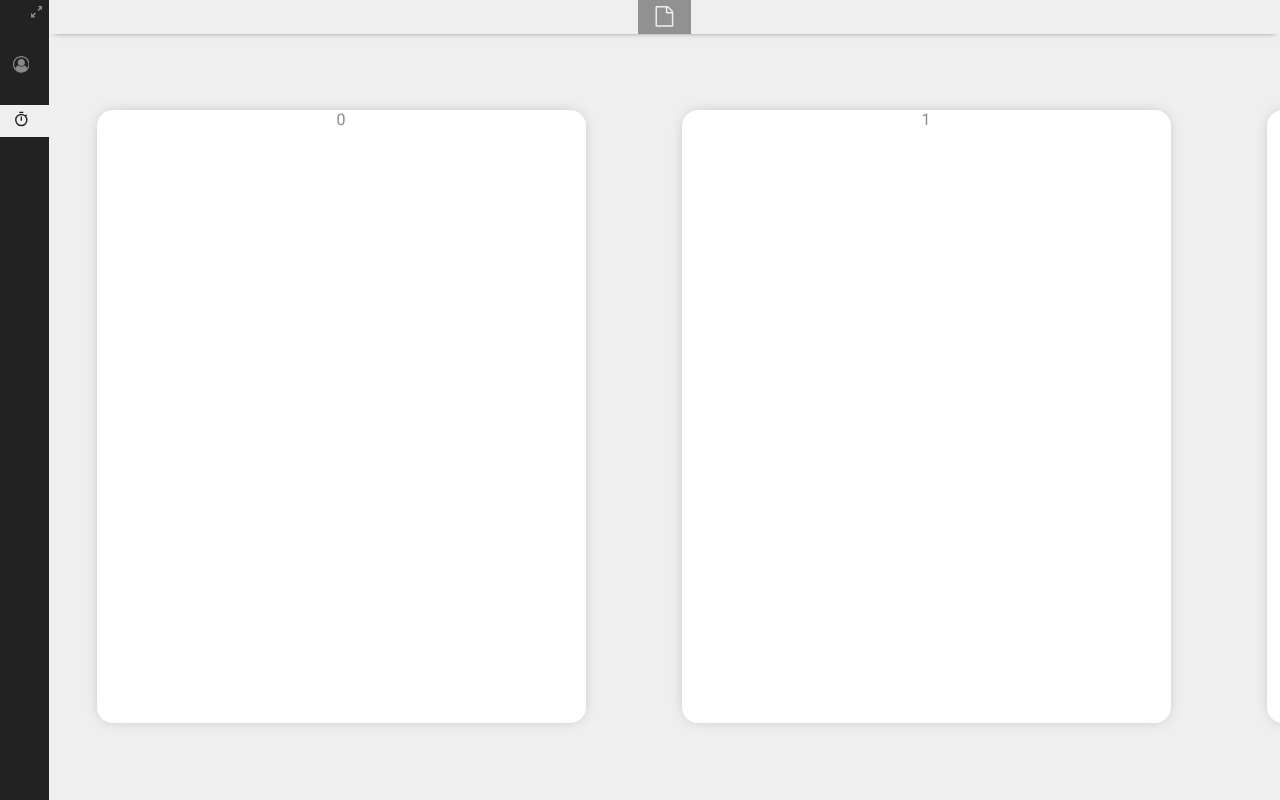
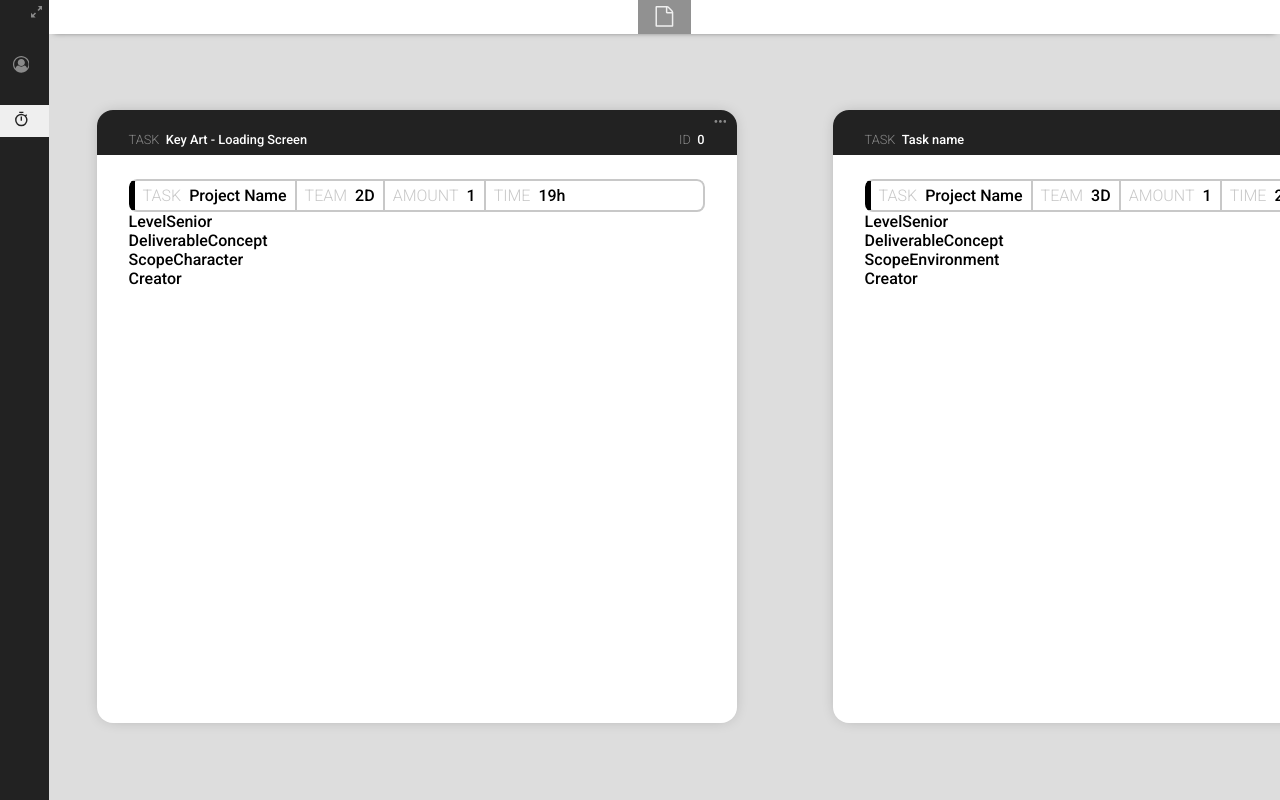
Before and after one commit to fabriciooliveiras/project-management, a website: page view/public/index.html in a window 1280 px wide. Drawn offline with Linux system fonts and the light colour scheme.

Commit message:
Tasks container

```diff
--- a/view/public/css/style.css
+++ b/view/public/css/style.css
@@ -26,7 +26,6 @@ body{
     flex-shrink: 1;
     height: 100%;
     background-color: rgb(34, 34, 34);
-    color: rgb(224, 224, 224);
     font-size: 0.8em;
     color:rgb(138, 138, 138);
     display: flex;
@@ -100,7 +99,7 @@ body{
     display: flex;
     flex:1;
     height: 100%;
-    background-color: rgb(239, 239, 239);
+    background-color: #dddddd;
     color:rgb(138, 138, 138);
     overflow-x: auto;
 }
@@ -127,6 +126,7 @@ body{
 }
 .page-view-container{
     width: 100%;
+    background-color: #fff;
     -webkit-box-shadow: 0px 3px 6px -5px rgba(0,0,0,0.75);
     -moz-box-shadow: 0px 3px 6px -5px rgba(0,0,0,0.75);
     box-shadow: 0px 3px 6px -5px rgba(0,0,0,0.75);
@@ -167,26 +167,109 @@ body{
 }
 /*------------------------------------------CONTAINER COMPONENT------------------------------------------*/
 .container-container{
-background: white;
+    background: white;
     margin: 0 3em;
     height: 80%;
-    padding: 0 15em;
+    /* padding: 0 15em; */
+    width: 40em;
     border-radius: 1em;
     -webkit-box-shadow: 0px 0px 15px -5px rgba(0,0,0,0.3);
     -moz-box-shadow: 0px 0px 15px -5px rgba(0,0,0,0.3);
     box-shadow: 0px 0px 15px -5px rgba(0,0,0,0.3);
+    overflow: hidden;
+    flex: 0 0 auto;
 }
 .container-header-container{
-
+    background-color: rgb(34, 34, 34);
+    color:white;
+    font-weight: 500;
+    padding: 1.5em 2.5em 0.5em 2.5em;
+    display: flex;
+    width: 100%;
+    flex-direction: column;
+    flex-wrap: wrap;
+    height: 3.5em;
+    justify-content: center;
+    font-size: 0.8em;
+    position: relative;
+}
+.container-header-title{
+}
+.container-header-title span, .container-header-id span{
+    font-weight: 300;
+    color:rgb(138, 138, 138);
+    text-transform: uppercase;
+    margin-right: 0.5em;
+}
+.container-header-id{
+    align-self: end;
+}
+.container-header-btn svg{
+    fill:rgb(138, 138, 138);
+    width:1em;
+    height:1em;
+    cursor: pointer;
+}
+.container-header-btn svg:hover{
+    fill:#fff;
+}
+.container-header-btn{
+    align-self: end;
+    position: absolute;
+    top: 0.4em;
+    right: 0.8em;
 }
 .container-body-container{
-
+    padding: 1.5em 2em;
 }
 /*------------------------------------------CONTAINER COMPONENT------------------------------------------*/
 .task-container{
+    color: #000;
+    font-weight: 500;
+    overflow: hidden;
+    border-radius: 0.5em;
+}
+.task-header{
+    border: 2px solid rgb(200, 200, 200);
+    border-left: 4px solid #000;
+    border-radius: 0.5em;
+    display: flex;
+    width: 100%;
+    background-color: #fff;
+    position: relative;
+    z-index:2;
+}
+.task-header-text{
+    padding: 0.3em 0.5em;
+    border-left: 2px solid rgb(200, 200, 200);
+}
+.task-header-text:first-child{
+    border-left: 2px solid #000;
+}
+.task-header-text span{
+    color:rgb(200, 200, 200);
+    font-weight: 300;
+    text-transform: uppercase;
+    margin-right: 0.5em;
+}
+.task-body-container{
+    transition: all 0.3s;
+    display: flex;
+}
+.task-body-container.closed{
+    transform: translateY(-200px);
+    opacity: 0;
+    animation: subTasksClose 0.3s 0s forwards;
+}
+@keyframes subTasksClose{
+    100%{
+        display:none;
+    }
+}
+.task-info-container{
 
 }
-.task-name{
+.task-info-container span{
 
 }
 /*------------------------------------------VIEW------------------------------------------*/
--- a/view/public/scripts/Estimates/views/tasksView.js
+++ b/view/public/scripts/Estimates/views/tasksView.js
@@ -1,14 +1,50 @@
 const data = [{
     id:0,
-    name:'task-0'
+    name:'Key Art - Loading Screen',
+    creator:{img:'',name:'Fabricio'},
+    project:'Project Name',
+    estimate:4,
+    scope:'Character',
+    team:'2D',
+    amount:1,
+    time:'19h',
+    level:'Senior',
+    deliverable:'Concept',
+    notes:'Notes',
+    createdAt:'19/04/2024',
+    updateddAt:'19/04/2024',
 },
 {
     id:1,
-    name:'task-1'
+    name:'Task name',
+    creator:{img:'',name:'Valeria'},
+    project:'Project Name',
+    estimate:4,
+    scope:'Environment',
+    team:'3D',
+    amount:1,
+    time:'20h',
+    level:'Senior',
+    deliverable:'Concept',
+    notes:'Notes',
+    createdAt:'19/04/2024',
+    updateddAt:'19/04/2024',
 },
 {
     id:2,
-    name:'task-2'
+    name:'Task name',
+    creator:{img:'',name:'Ricardo'},
+    project:'Project Name',
+    estimate:4,
+    scope:'Environment',
+    team:'3D',
+    amount:1,
+    time:'20h',
+    level:'Senior',
+    deliverable:'Concept',
+    notes:'Notes',
+    createdAt:'19/04/2024',
+    updateddAt:'19/04/2024',
 }
 ];
 
@@ -25,7 +61,7 @@ TasksView.prototype.render= function(){
         const task = new Task(this.tasks[i]);
         task.render();
 
-        const taskContainer = new Container(task);
+        const taskContainer = new Container({type:'task',id:task.data.id,title:task.data.name,content:[task]});
         taskContainer.render();
 
         this.container.appendChild(taskContainer.container);
--- a/view/public/scripts/components/Container.js
+++ b/view/public/scripts/components/Container.js
@@ -1,14 +1,22 @@
 const Container = function(obj){
-    this.name = obj.name;
-    this.content = obj.container;
+    this.type = obj.type;
+    this.id = obj.id;
+    this.title = obj.title;
+    this.content = obj.content;
 }
 Container.prototype.render = function(){
-    this.container = Util.nodefy('<div class="container-container"></div>');
-    this.header = Util.nodefy('<div class="container-header-container"></div>');
-    this.body = Util.nodefy('<div class="container-body-container"></div>');
 
-    this.body.appendChild(this.content);
+    this.container = Util.nodefy(`<div class="container-container"></div>`);
+    this.headerContainer = Util.nodefy(`<div class="container-header-container"><span class="container-header-title"><span>${this.type}</span>${this.title}</span><span class="container-header-id"><span>id</span>${this.id}</span><span class="container-header-btn"><svg version="1.1" xmlns="http://www.w3.org/2000/svg" width="640" height="640" viewBox="0 0 640 640"><title></title><g id="icomoon-ignore"></g><path d="M320.032 249.6c-38.88 0-70.432 31.52-70.432 70.4s31.552 70.4 70.432 70.4c38.88 0 70.368-31.52 70.368-70.4s-31.488-70.4-70.368-70.4zM96.032 249.6c-38.88 0-70.432 31.52-70.432 70.4s31.552 70.4 70.432 70.4c38.88 0 70.368-31.552 70.368-70.4s-31.488-70.4-70.368-70.4zM544.032 249.6c-38.88 0-70.432 31.52-70.432 70.4s31.552 70.4 70.432 70.4c38.88 0 70.368-31.52 70.368-70.4s-31.488-70.4-70.368-70.4z"></path></svg></span></div>`);
+    this.bodyContainer = Util.nodefy('<div class="container-body-container"></div>');
 
-    this.container.appendChild(this.header);
-    this.container.appendChild(this.body);
+    for (let i = 0; i < this.content.length; i++) {
+
+        const content = this.content[i];
+        this.bodyContainer.appendChild(content.container);
+
+    }
+
+    this.container.appendChild(this.headerContainer);
+    this.container.appendChild(this.bodyContainer);
 }
--- a/view/public/scripts/components/Task.js
+++ b/view/public/scripts/components/Task.js
@@ -1,10 +1,18 @@
 const Task = function(obj){
-    this.id = obj.id;
-    this.name = obj.name;
+    this.data = obj;
 }
 Task.prototype.render = function(){
-    this.container = Util.nodefy(`<div id="${this.id}" class="task-container"></div>`);
-    this.taskName = Util.nodefy(`<div class="task-name">${this.id}</div>`);
+    this.container = Util.nodefy(`<div id="${this.data.id}" class="task-container"></div>`);
 
-    this.container.appendChild(this.taskName);
+    this.taskHeader = Util.nodefy(`<div class="task-header"><div class="task-header-text"><span>${(this.type === 'Task') ? 'Project' : 'Task'}</span>${this.data.project}</div><div class="task-header-text"><span>Team</span>${this.data.team}</div><div class="task-header-text"><span>Amount</span>${this.data.amount}</div><div class="task-header-text"><span>Time</span>${this.data.time}</div></div>`);
+
+    this.taskBodyContainer = Util.nodefy(`<div class="task-body-container"></div>`);
+
+    this.taskInfoContainer = Util.nodefy(`<div class="task-info-container"><div class="task-info-text"><span>Level</span>${this.data.level}</div><div class="task-info-text"><span>Deliverable</span>${this.data.deliverable}</div><div class="task-info-text"><span>Scope</span>${this.data.scope}</div><div class="task-info-text"><span>Creator</span>${this.data.creator.img}</div></div>`);
+
+
+
+    this.container.appendChild(this.taskHeader);
+    this.taskBodyContainer.appendChild(this.taskInfoContainer);
+    this.container.appendChild(this.taskBodyContainer);
 }
```
